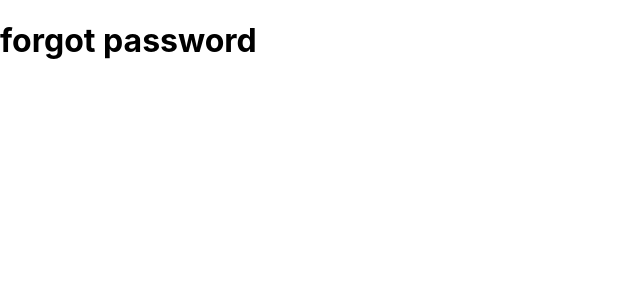
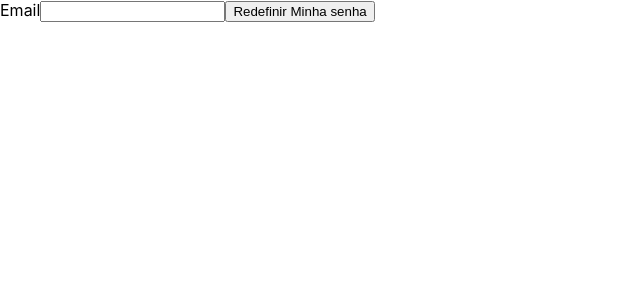
Before and after one commit to AntenorZapata/guitar-app, a React (Create React App) app in the folder client/: page /forgotPassword in a window 1280 px wide. Shown: the top 300 px of the page, without its empty margins (0-640 px from the left). Built offline with nearby package versions, Linux system fonts and the light colour scheme; no server answers.

Commit message:
bug: password reset email is not being sent

```diff
--- a/client/package.json
+++ b/client/package.json
@@ -17,6 +17,7 @@
     "react-router": "^5.2.1",
     "react-router-dom": "^5.3.0",
     "react-scripts": "4.0.3",
+    "react-toastify": "^8.0.2",
     "redux": "^4.1.1",
     "redux-thunk": "^2.3.0",
     "underscore": "^1.13.1",
--- a/client/src/actions/index.js
+++ b/client/src/actions/index.js
@@ -1,5 +1,9 @@
-import { fetchGuitars, createGuitar, login } from '../api';
-import { FETCH_ALL, CREATE_GUITAR, LOGIN } from './types';
+import {
+  fetchGuitars, createGuitar, login, forgotPassword,
+} from '../api';
+import {
+  FETCH_ALL, CREATE_GUITAR, LOGIN, FORGOT_PASS,
+} from './types';
 
 // Actions Creators
 export const getGuitars = () => async (dispatch) => {
@@ -29,3 +33,12 @@ export const loginAction = (user) => async (dispatch) => {
     console.log(err.message);
   }
 };
+
+export const forgotAction = (email) => async (dispatch) => {
+  try {
+    const { data } = await forgotPassword(email);
+    dispatch({ type: FORGOT_PASS, payload: data });
+  } catch (err) {
+    console.log(err.message);
+  }
+};
--- a/client/src/actions/types.js
+++ b/client/src/actions/types.js
@@ -1,6 +1,7 @@
 export const FETCH_ALL = 'FETCH_ALL';
 export const CREATE_GUITAR = 'CREATE_GUITAR';
 export const LOGIN = 'LOGIN';
+export const FORGOT_PASS = 'FORGOT_PASS';
 
 // export const FETCH_CURRENCY = 'FETCH_CURRENCY';
 // export const ADD_EXPENSE = 'ADD_EXPENSE';
--- a/client/src/api/index.js
+++ b/client/src/api/index.js
@@ -2,9 +2,12 @@ import axios from 'axios';
 
 const url = 'http://localhost:3001/api/v1/guitars';
 const userUrl = 'http://localhost:3001/api/v1/users/login';
+const forgotUrl = 'http://localhost:3001/api/v1/users/forgotPassword/';
 
 export const fetchGuitars = () => axios.get(url);
 
 export const createGuitar = (guitar) => axios.post(url, guitar);
 
 export const login = (user) => axios.post(userUrl, user);
+
+export const forgotPassword = (email) => axios.post(forgotUrl, email);
--- a/client/src/pages/ForgotPassword.jsx
+++ b/client/src/pages/ForgotPassword.jsx
@@ -1,9 +1,49 @@
-import React from 'react';
+import React, { useState } from 'react';
+import { Link, useHistory } from 'react-router-dom';
+import { useDispatch } from 'react-redux';
+import { ToastContainer, toast } from 'react-toastify';
+import 'react-toastify/dist/ReactToastify.css';
+import { loginAction, forgotAction } from '../actions';
 
 export default function ForgotPassword() {
+  const [state, setState] = useState({ email: '' });
+  const history = useHistory();
+  const dispatch = useDispatch();
+
+  const handleValueInput = (e) => {
+    e.preventDefault();
+    const { name } = e.target;
+
+    setState({ ...state, [name]: e.target.value });
+  };
+
+  const hendleSubmit = async (e) => {
+    e.preventDefault();
+    const { email } = state;
+
+    dispatch(forgotAction(email));
+
+    toast.success('Senha enviada para email cadastrado!');
+
+    history.push('/');
+  };
+
   return (
     <div>
-      <h1>forgot password</h1>
+      <form onSubmit={hendleSubmit}>
+        <label htmlFor="email">
+          Email
+          <input
+            type="email"
+            name="email"
+            value={state.email}
+            onChange={handleValueInput}
+            required
+          />
+        </label>
+        <button type="submit">Redefinir Minha senha</button>
+      </form>
+      <ToastContainer autoClose={2500} position="top-center" />
     </div>
   );
 }
--- a/client/src/reducers/user.js
+++ b/client/src/reducers/user.js
@@ -1,9 +1,13 @@
-import { LOGIN } from '../actions/types';
+import { LOGIN, FORGOT_PASS } from '../actions/types';
 
 const loginReducer = (state = [], action) => {
   switch (action.type) {
     case LOGIN:
       return action.payload;
+
+    case FORGOT_PASS:
+      return action.payload;
+
     default:
       return state;
   }
```
Also changed, not shown: 2 other files (tests, documents, lock files or other folders).
